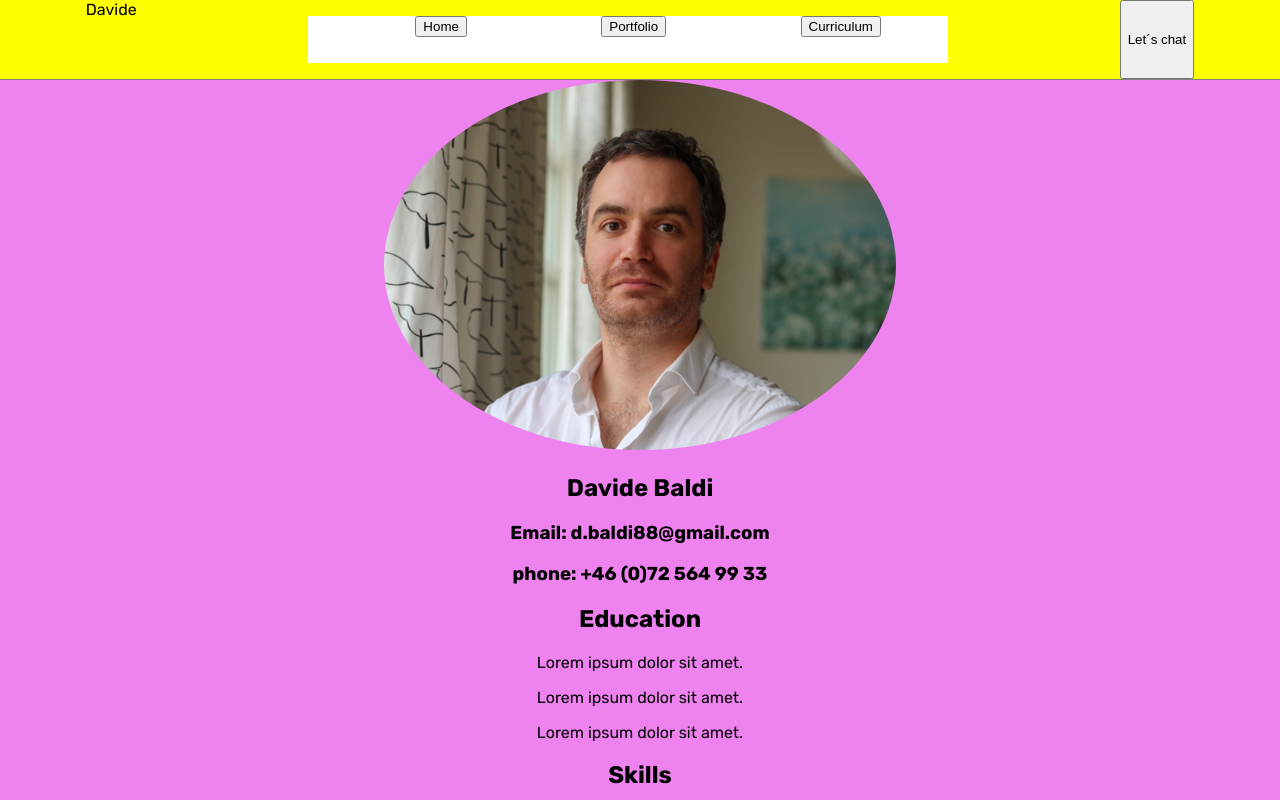
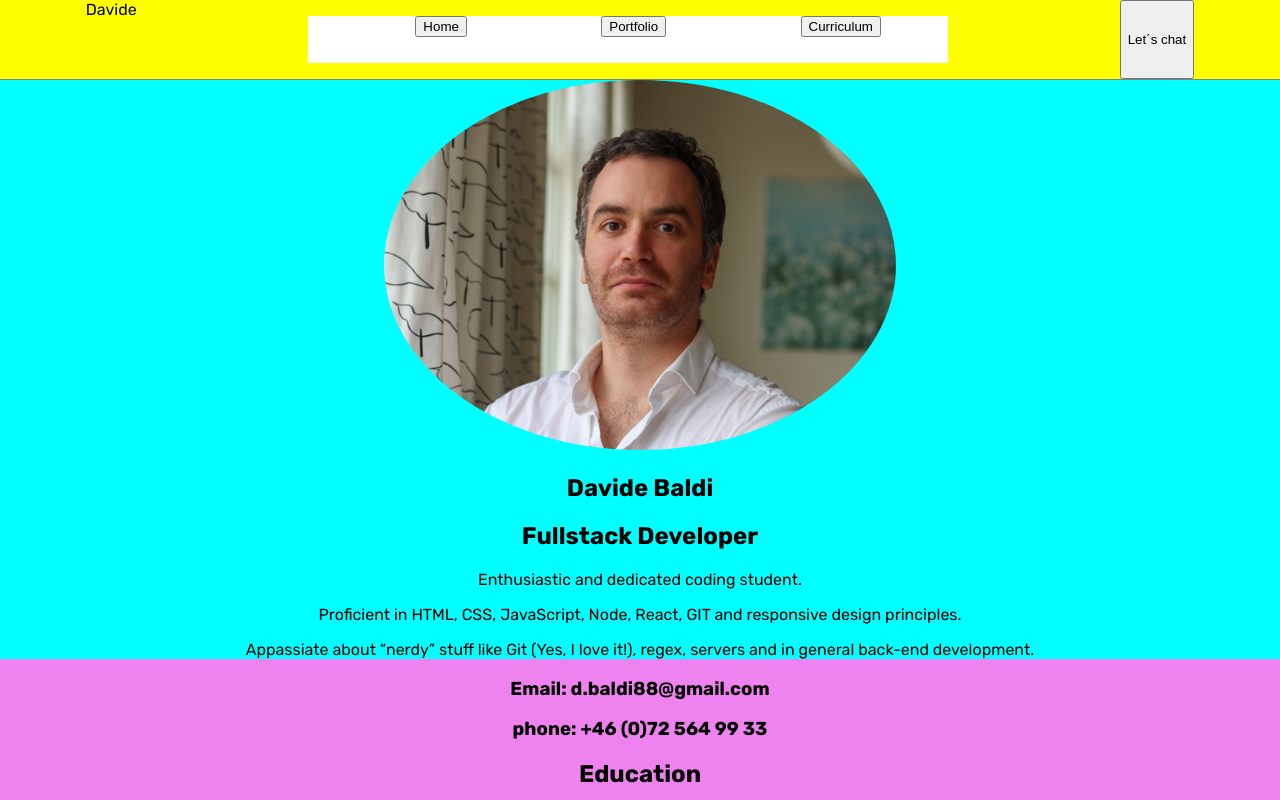
Before and after one commit to indiano881/portfolio-holder, a React (Vite) app: page / in a window 1280 px wide. Both pictures are taken after a click on the button "Curriculum". Shown: the top 800 px of the page. Built offline with nearby package versions, Linux system fonts and the light colour scheme.

Commit message:
saving changes in curriculum

```diff
--- a/src/App.jsx
+++ b/src/App.jsx
@@ -10,7 +10,7 @@ import {projectArray} from "./data/data"
 
 
 function App() {
-  const [page, setPage] = useState("Home");  {/*setPage needs to go to child header */}
+  const [page, setPage] = useState("Home");  {/*setPage needs to be called from child-header */}
 
   return (
     <>
--- a/src/components/Curriculum/curriculum.module.css
+++ b/src/components/Curriculum/curriculum.module.css
@@ -2,7 +2,9 @@
     background-color: violet;
     flex-grow: 1;
     text-align: center;
-
+}
+.curriculumHead {
+    background-color: aqua;
 }
 
 .curriculumImg {
--- a/src/components/Curriculum/index.jsx
+++ b/src/components/Curriculum/index.jsx
@@ -4,8 +4,16 @@ import { getImageURL } from "../../utils/functions";
 const Curriculum = () => {
     return (
         <div className={styles.curriculumContainer}>
-           <img className={styles.curriculumImg} src={getImageURL("davide.png")} alt="Davide" width="40%" />
-           <h2>Davide Baldi</h2>
+
+            <div className={styles.curriculumHead}>
+                <img className={styles.curriculumImg} src={getImageURL("davide.png")} alt="Davide" width="40%" />
+                <h2>Davide Baldi</h2>
+                <h2>Fullstack Developer</h2>
+                <p>Enthusiastic and dedicated coding student. </p>
+                <p>Proficient in HTML, CSS, JavaScript, Node, React, GIT and responsive design principles. </p>
+                <p>Appassiate about “nerdy” stuff like Git (Yes, I love it!), regex, servers and in general back-end development.</p>
+           </div>
+
            <h3>Email: d.baldi88@gmail.com</h3>
            <h3>phone: +46 (0)72 564 99 33</h3>
            <h2>Education</h2>
```
